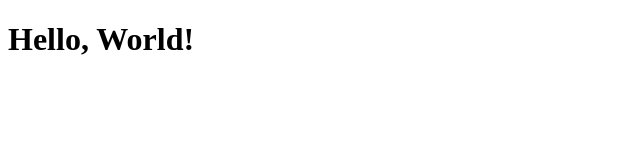
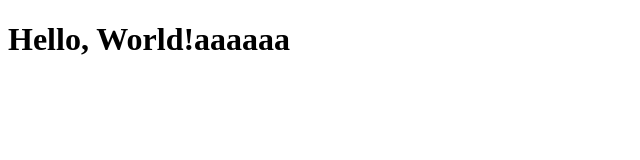
Before and after one commit to LukaszZinczuk/Gitara, a plain HTML site: page src/index.html in a window 1280 px wide. Shown: the whole page, without its empty margins (0-640 px from the left). Drawn offline with Linux system fonts and the light colour scheme.

Commit message:
dodawanie do testowego

```diff
--- a/src/index.html
+++ b/src/index.html
@@ -6,6 +6,6 @@
     <title>My HTML Page</title>
 </head>
 <body>
-    <h1>Hello, World!</h1>
+    <h1>Hello, World!aaaaaa</h1>
 </body>
 </html>
```
